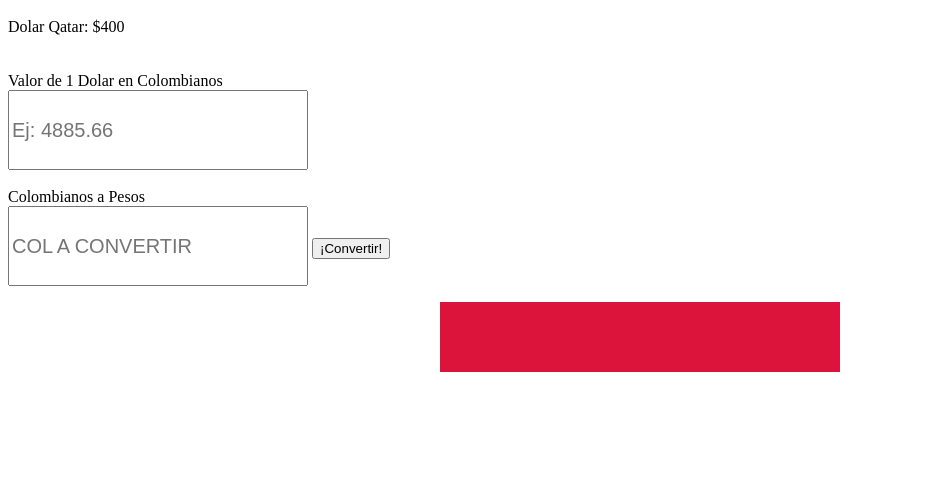
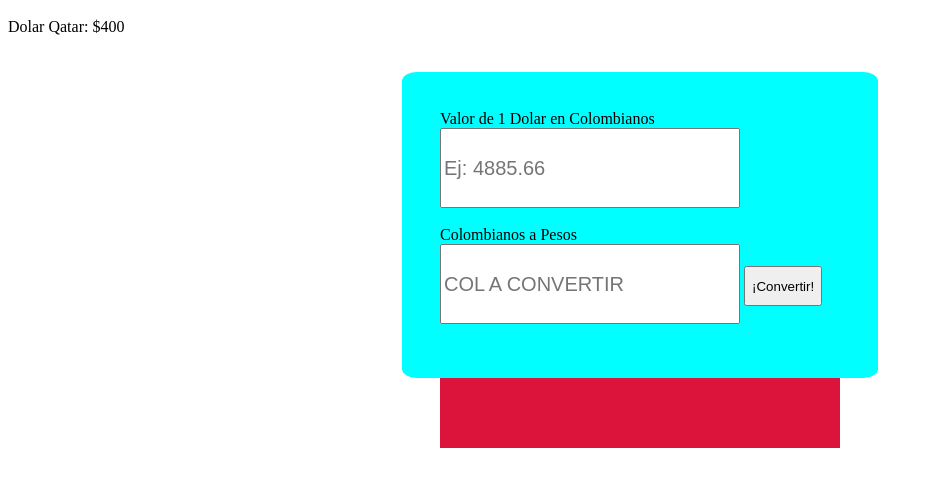
Before and after one commit to frodriguez84/conversor, a plain HTML site: page index.html in a window 1280 px wide. Shown: the part 48-534 px from the top of the page, without its empty margins (0-934 px from the left). Drawn offline with nearby package versions, Linux system fonts and the light colour scheme.

Commit message:
Update index.html

```diff
--- a/index.html
+++ b/index.html
@@ -14,8 +14,9 @@
     <div id="valPeso">Dolar Qatar: $400</div>
   <br>
   <br>
+  <div id="formulario">
     <form id="conversion-form">
-        <label for="" >Valor de 1 Dolar en Colombianos</label>
+      <label for="">Valor de 1 Dolar en Colombianos</label>
       <br>
       <input id="dolCol" type="number" step="0.01" placeholder="Ej: 4885.66" />
       <br>
@@ -23,8 +24,9 @@
       <label for="">Colombianos a Pesos</label>
       <br>
       <input id="col" type="number" placeholder="COL A CONVERTIR" />
-        <input type="submit" value="¡Convertir!" />
+      <input id="submit" type="submit" value="¡Convertir!" />
     </form>
+  </div>
 
     <div id="result"><span id="arg-value"></span></div>
 
```
Lines whose indentation alone changed are shown as unchanged.
